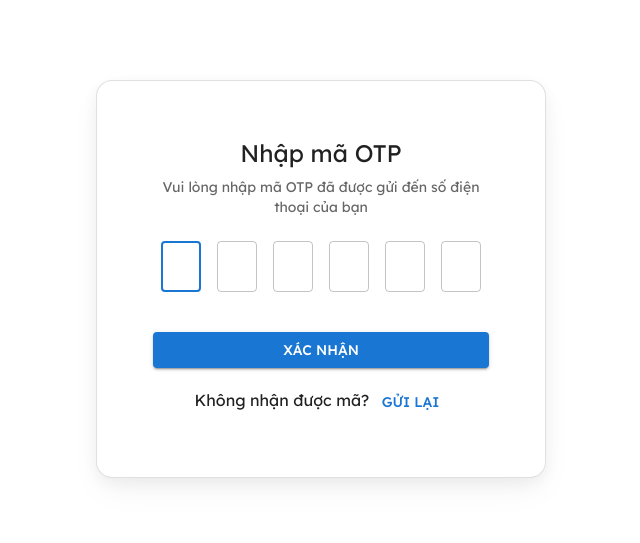
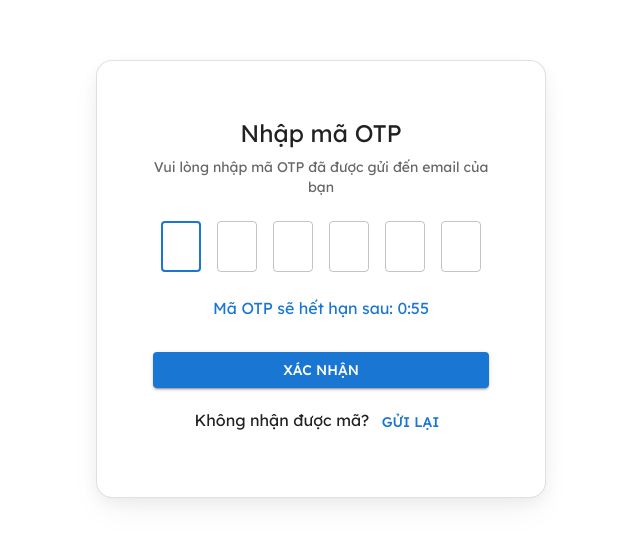
Before and after one commit to FPOLY-DoAn/Fe-Booking-Nimbus, a React app: page /OTP in a window 1280 px wide. Shown: the part 121-664 px from the top of the page, without its empty margins (319-959 px from the left). Built offline with nearby package versions, Linux system fonts and the light colour scheme; the HTML template or start-up script is replaced by a standard one.

Commit message:
feat(UI): set counter timeout OTP

```diff
--- a/src/components/Header/HeaderHome.jsx
+++ b/src/components/Header/HeaderHome.jsx
@@ -17,7 +17,6 @@ import LogoutIcon from '@mui/icons-material/Logout'
 import KeyboardArrowDownIcon from '@mui/icons-material/KeyboardArrowDown'
 import logoNimbus from '../../assets/Nimbus.png'
 import MuiAlertCustom from '../MuiAlertCustom'
-
 
 const NavButton = ({ to, children }) => (
   <Button
@@ -57,7 +56,32 @@ const HeaderHome = () => {
         console.error('Error parsing user data:', error)
       }
     }
-  }, [])
+    // Auto logout after 15 minutes of inactivity
+    let logoutTimer
+    const resetTimer = () => {
+      if (logoutTimer) clearTimeout(logoutTimer)
+      logoutTimer = setTimeout(
+        () => {
+          localStorage.removeItem('accessToken')
+          localStorage.removeItem('user')
+          setUser(null)
+          navigate('/')
+        },
+        15 * 60 * 1000
+      ) // 15 phút
+    }
+    // Reset timer on user activity
+    window.addEventListener('mousemove', resetTimer)
+    window.addEventListener('keydown', resetTimer)
+    window.addEventListener('click', resetTimer)
+    resetTimer()
+    return () => {
+      if (logoutTimer) clearTimeout(logoutTimer)
+      window.removeEventListener('mousemove', resetTimer)
+      window.removeEventListener('keydown', resetTimer)
+      window.removeEventListener('click', resetTimer)
+    }
+  }, [navigate])
 
   const handleClick = (event) => {
     setAnchorEl(event.currentTarget)
@@ -67,13 +91,6 @@ const HeaderHome = () => {
     setAnchorEl(null)
   }
 
-  // const handleLogout = () => {
-  //   localStorage.removeItem('token')
-  //   localStorage.removeItem('user')
-  //   setUser(null)
-  //   handleClose()
-  //   navigate('/')
-  // }
   const handleLogout = () => {
     localStorage.removeItem('accessToken')
     localStorage.removeItem('user')
--- a/src/components/OTPInput.jsx
+++ b/src/components/OTPInput.jsx
@@ -18,16 +18,31 @@ const StyledTextField = styled(TextField)`
   }
 `
 
-const OTPInput = ({ length = 6, onComplete }) => {
+const OTPInput = ({ length = 6, onComplete, otpTimeout = 60 }) => {
   const [otp, setOtp] = useState(new Array(length).fill(''))
   const inputRefs = useRef([])
+  const [counter, setCounter] = useState(otpTimeout) // giây
+  const [canResend, setCanResend] = useState(false)
 
   useEffect(() => {
     // Focus vào ô đầu tiên khi component mount
     if (inputRefs.current[0]) {
       inputRefs.current[0].focus()
     }
-  }, [])
+    setCounter(otpTimeout)
+    setCanResend(false)
+  }, [otpTimeout])
+
+  useEffect(() => {
+    if (counter <= 0) {
+      setCanResend(true)
+      return
+    }
+    const timer = setInterval(() => {
+      setCounter((prev) => prev - 1)
+    }, 1000)
+    return () => clearInterval(timer)
+  }, [counter])
 
   const handleChange = (index, e) => {
     const value = e.target.value
@@ -94,13 +109,22 @@ const OTPInput = ({ length = 6, onComplete }) => {
     }
   }
 
+  // Cho phép gửi lại bất cứ lúc nào
+  const handleResend = () => {
+    setOtp(new Array(length).fill(''))
+    setCounter(otpTimeout)
+    setCanResend(false)
+    if (inputRefs.current[0]) inputRefs.current[0].focus()
+    // TODO: Gọi API gửi lại OTP ở đây nếu cần
+  }
+
   return (
     <Box sx={{ textAlign: 'center', p: 3 }}>
       <Typography variant="h5" gutterBottom>
         Nhập mã OTP
       </Typography>
       <Typography variant="body2" color="text.secondary" sx={{ mb: 3 }}>
-        Vui lòng nhập mã OTP đã được gửi đến số điện thoại của bạn
+        Vui lòng nhập mã OTP đã được gửi đến email của bạn
       </Typography>
 
       <Box sx={{ display: 'flex', justifyContent: 'center', mb: 3 }}>
@@ -118,15 +142,23 @@ const OTPInput = ({ length = 6, onComplete }) => {
               maxLength: 1,
               style: { textAlign: 'center' },
             }}
+            disabled={canResend}
           />
         ))}
       </Box>
+
+      <Typography color={canResend ? 'error' : 'primary'} sx={{ mb: 2 }}>
+        {canResend
+          ? 'Mã OTP đã hết hạn. Vui lòng gửi lại mã.'
+          : `Mã OTP sẽ hết hạn sau: ${Math.floor(counter / 60)}:${('0' + (counter % 60)).slice(-2)}`}
+      </Typography>
 
       <Button
         variant="contained"
         onClick={handleVerify}
         fullWidth
         sx={{ mt: 2 }}
+        disabled={canResend}
       >
         Xác nhận
       </Button>
@@ -135,9 +167,9 @@ const OTPInput = ({ length = 6, onComplete }) => {
         Không nhận được mã?{' '}
         <Button
           color="primary"
-          onClick={() => {
-
-          }}
+          // Cho phép gửi lại bất cứ lúc nào
+          disabled={false}
+          onClick={handleResend}
         >
           Gửi lại
         </Button>
--- a/src/pages/Auth/Login.jsx
+++ b/src/pages/Auth/Login.jsx
@@ -66,11 +66,29 @@ const Login = () => {
           role,
         })
       )
-      setAlert({
-        open: true,
-        message: 'Đăng nhập thành công!',
-        severity: 'success',
-      })
+      // setAlert({
+      //   open: true,
+      //   message: 'Đăng nhập thành công!',
+      //   severity: 'success',
+      // })
+      if (role === 'admin') {
+        setAlert({
+          open: true,
+          message: (
+            <>
+              Chào mừng bạn quay lại, <b>{decoded.hoten || 'Admin'}</b>! <br />
+              Đang đưa bạn đến trang quản lý...
+            </>
+          ),
+          severity: 'success',
+        })
+      } else {
+        setAlert({
+          open: true,
+          message: `Đăng nhập thành công! Chào mừng ${decoded.hoten || 'bạn'}!`,
+          severity: 'success',
+        })
+      }
       setTimeout(() => {
         const user = JSON.parse(localStorage.getItem('user'))
         if (user.role === 'admin') {
@@ -78,7 +96,7 @@ const Login = () => {
         } else {
           navigate('/')
         }
-      }, 1200)
+      }, 1800)
     } catch (error) {
       console.error('Login error:', error)
       setAlert({
```
Also changed, not shown: src/pages/Auth/OTP.jsx (+0 -19 lines). Lines whose indentation alone changed are shown as unchanged.
